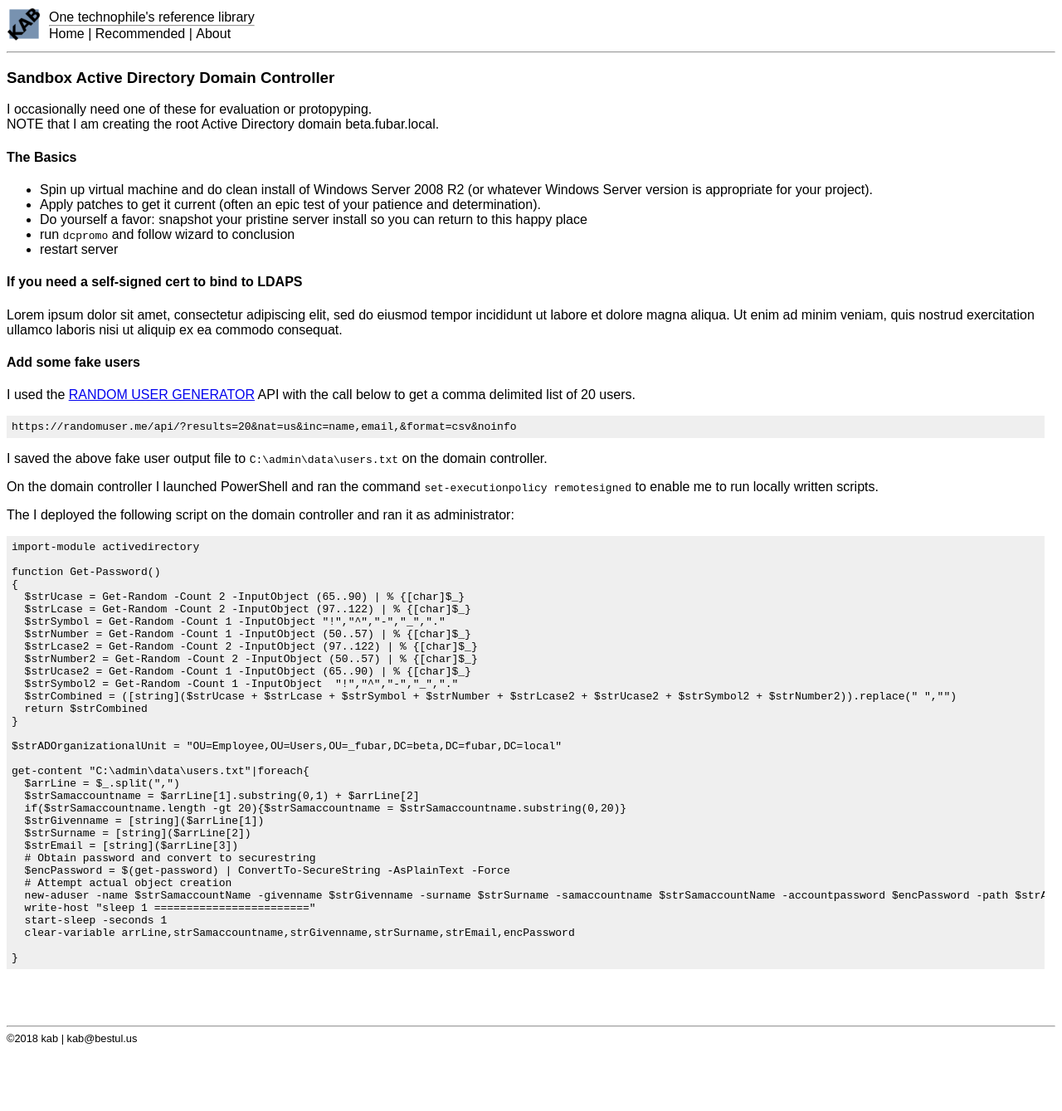
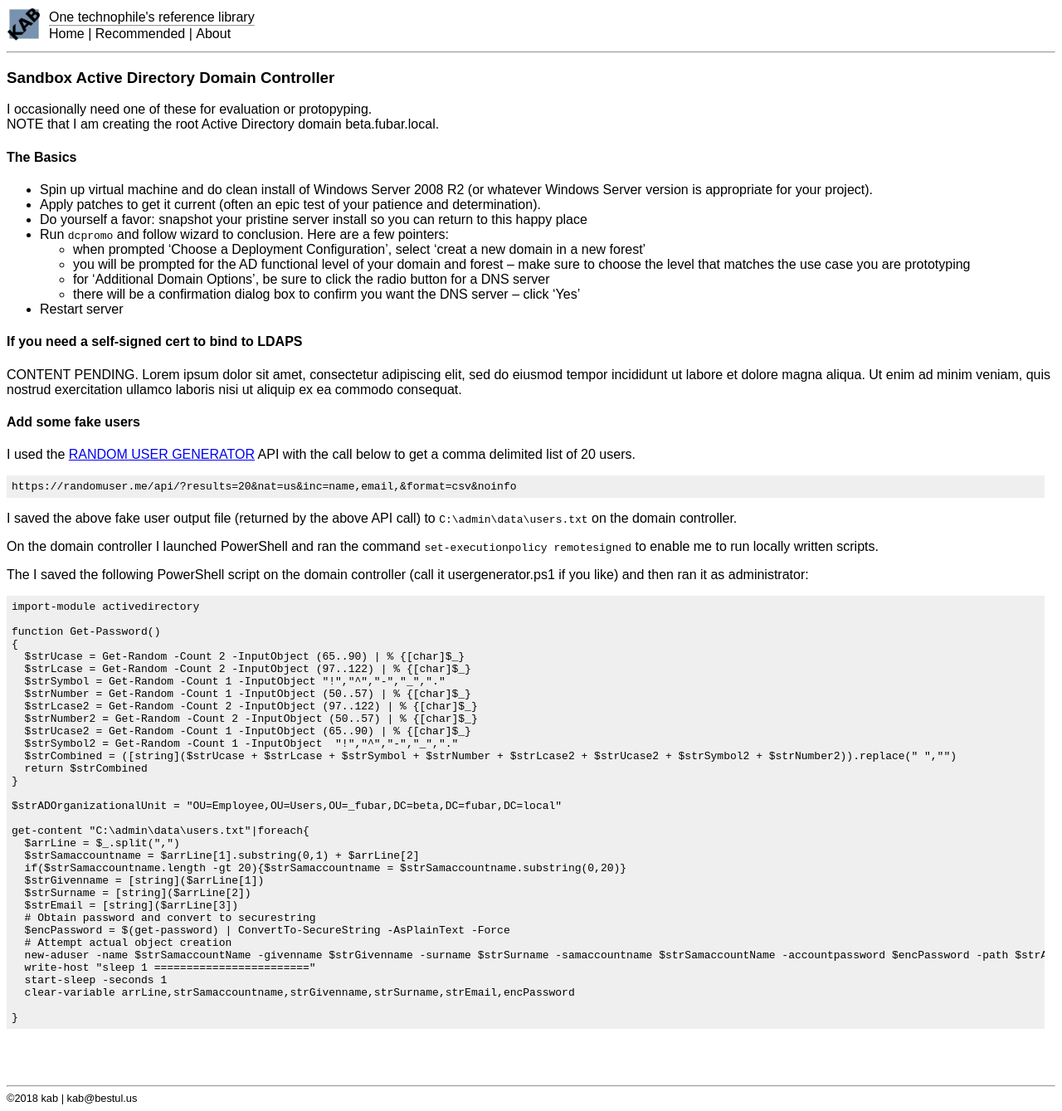
Before and after one commit to kabtech/kab, a Jekyll site: the page built from bdn/sandboxdomaincontroller.md, in a window 1280 px wide. Shown: the whole page at 83% size. Built offline with Jekyll 4.4.1, drawn with Linux system fonts in a browser that asks for light colours; before the commit the page ends 1267 px from its top, so only the background shows below that.

Commit message:
Update sandboxdomaincontroller.md

````diff
--- a/bdn/sandboxdomaincontroller.md
+++ b/bdn/sandboxdomaincontroller.md
@@ -14,12 +14,16 @@ NOTE that I am creating the root Active Directory domain beta.fubar.local.
 - Spin up virtual machine and do clean install of Windows Server 2008 R2 (or whatever Windows Server version is appropriate for your project).
 - Apply patches to get it current (often an epic test of your patience and determination).
 - Do yourself a favor: snapshot your pristine server install so you can return to this happy place
-- run `dcpromo` and follow wizard to conclusion
-- restart server
+- Run `dcpromo` and follow wizard to conclusion. Here are a few pointers:
+    - when prompted 'Choose a Deployment Configuration', select 'creat a new domain in a new forest'
+    - you will be prompted for the AD functional level of your domain and forest -- make sure to choose the level that matches the use case you are prototyping
+    - for 'Additional Domain Options', be sure to click the radio button for a DNS server
+    - there will be a confirmation dialog box to confirm you want the DNS server -- click 'Yes'
+- Restart server
 
 #### If you need a self-signed cert to bind to LDAPS
 
-Lorem ipsum dolor sit amet, consectetur adipiscing elit, sed do eiusmod tempor incididunt ut labore et dolore magna aliqua. Ut enim ad minim veniam, quis nostrud exercitation ullamco laboris nisi ut aliquip ex ea commodo consequat.
+CONTENT PENDING. Lorem ipsum dolor sit amet, consectetur adipiscing elit, sed do eiusmod tempor incididunt ut labore et dolore magna aliqua. Ut enim ad minim veniam, quis nostrud exercitation ullamco laboris nisi ut aliquip ex ea commodo consequat.
 
 #### Add some fake users
 
@@ -27,11 +31,11 @@ I used the [RANDOM USER GENERATOR](https://randomuser.me/) API with the call bel
 ```
 https://randomuser.me/api/?results=20&nat=us&inc=name,email,&format=csv&noinfo
 ```
-I saved the above fake user output file to `C:\admin\data\users.txt` on the domain controller.
+I saved the above fake user output file (returned by the above API call) to `C:\admin\data\users.txt` on the domain controller.
 
 On the domain controller I launched PowerShell and ran the command `set-executionpolicy remotesigned` to enable me to run locally written scripts.
 
-The I deployed the following script on the domain controller and ran it as administrator:
+The I saved the following PowerShell script on the domain controller (call it usergenerator.ps1 if you like) and then ran it as administrator:
 ```
 import-module activedirectory
 
@@ -69,6 +73,5 @@ get-content "C:\admin\data\users.txt"|foreach{
 }
 ```
 
-
 <br/>
 <br/>
````
Also changed, not shown: other parts of bdn/sandboxdomaincontroller.md (+1 -1 lines).
